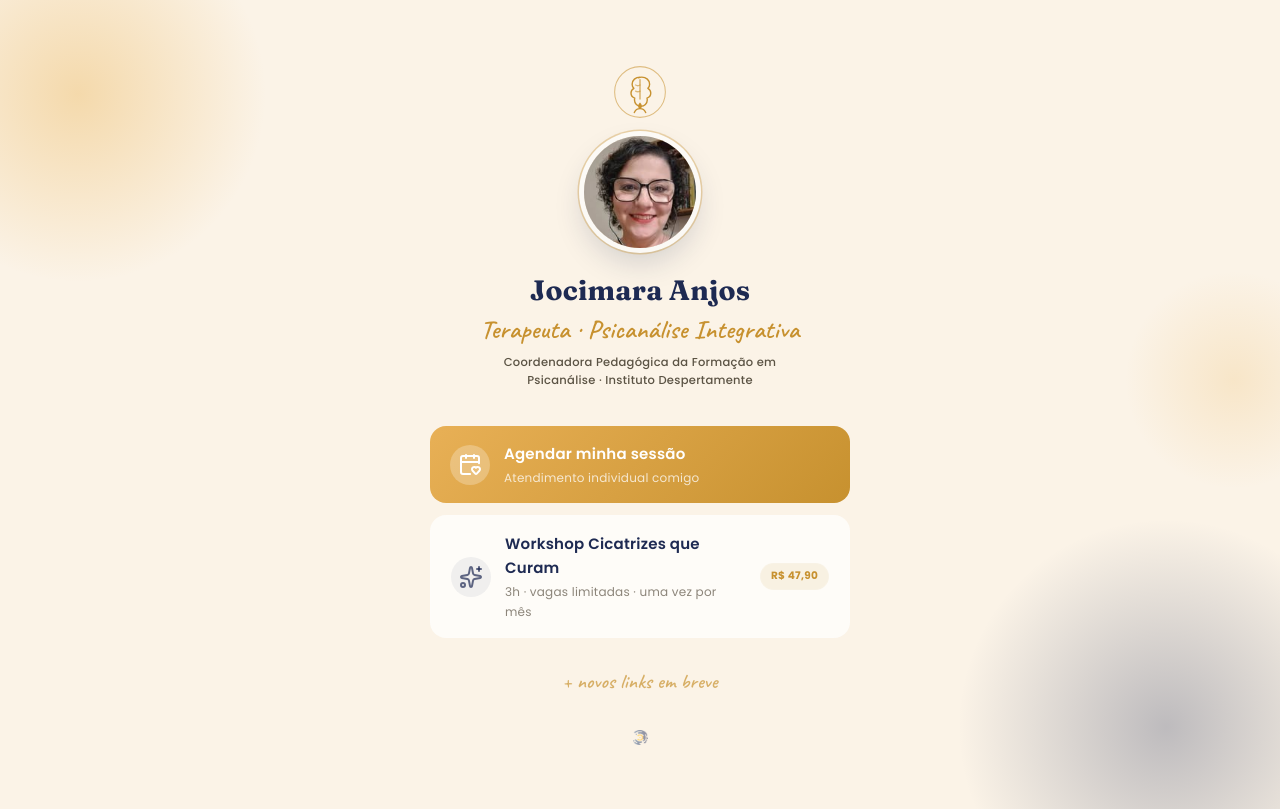
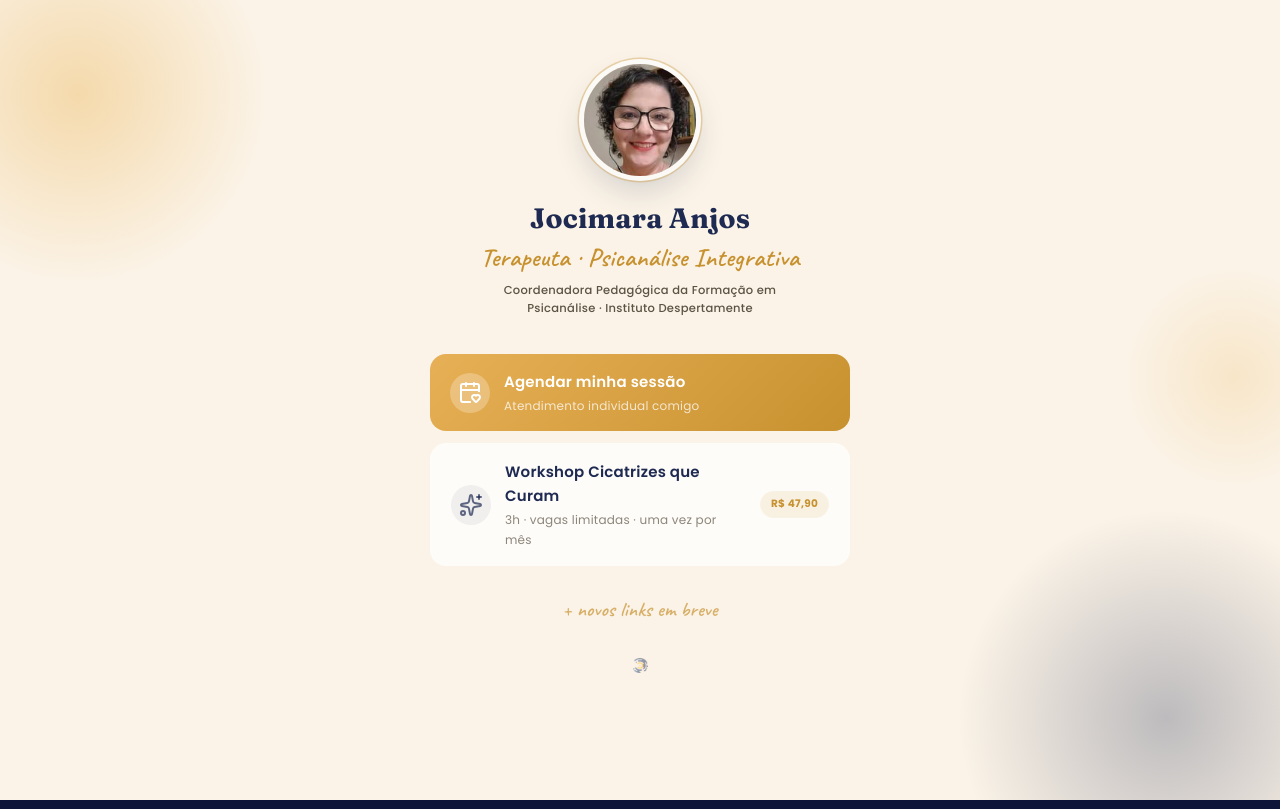
Before and after one commit to Romero1029/Area-de-Membors, a Next.js app: page /jocimara-anjos in a window 1280 px wide. Built offline with nearby package versions, Linux system fonts and the light colour scheme.

Commit message:
fix: remove icone decorativo do topo em /jocimara-anjos

```diff
--- a/src/app/jocimara-anjos/page.tsx
+++ b/src/app/jocimara-anjos/page.tsx
@@ -11,18 +11,6 @@ export const metadata = {
 }
 
 const WA_SESSAO = 'https://wa.me/5519974084809?text=Ol%C3%A1!%20Gostaria%20de%20agendar%20uma%20sess%C3%A3o%20com%20a%20Jocimara.'
-
-const BrainBloomIcon = () => (
-  <svg viewBox="0 0 64 64" fill="none" stroke="#C7912F" strokeWidth="1.6" className="w-full h-full">
-    <circle cx="32" cy="32" r="29" strokeWidth="1.2" opacity="0.55" />
-    <path d="M32 15c-5 0-9 3.3-9 8.2 0 2 .8 3.5 2 4.6-2 1-3.3 3-3.3 5.4 0 2.7 1.8 5 4.3 5.8-.2.7-.3 1.4-.3 2.2 0 4 3.2 7 7.3 7s7.3-3 7.3-7c0-.8-.1-1.5-.3-2.2 2.5-.8 4.3-3.1 4.3-5.8 0-2.4-1.3-4.4-3.3-5.4 1.2-1.1 2-2.6 2-4.6 0-4.9-4-8.2-9-8.2-1.4 0-2.7.3-3.9.8"
-      strokeLinecap="round" strokeLinejoin="round" />
-    <path d="M32 18v22" strokeLinecap="round" opacity="0.7" />
-    <path d="M27 24c1.6 1 3.4 1 5 0M27 31c1.6 1 3.4 1 5 0" strokeLinecap="round" opacity="0.6" />
-    <path d="M32 45v6M32 51c-3 0-5.5 2-6.5 4.5M32 51c3 0 5.5 2 6.5 4.5M32 51c-1.6-1.8-1.6-4 0-6M32 51c1.6-1.8 1.6-4 0-6"
-      strokeLinecap="round" strokeLinejoin="round" />
-  </svg>
-)
 
 const links = [
   {
@@ -56,10 +44,6 @@ export default function JocimaraAnjosPage() {
         style={{ background: 'radial-gradient(circle, rgba(232,169,60,0.18), rgba(232,169,60,0) 70%)' }} />
 
       <div className="relative w-full max-w-[420px] flex flex-col items-center">
-        <div className="w-14 h-14 mb-4">
-          <BrainBloomIcon />
-        </div>
-
         <div
           className="w-[112px] h-[112px] rounded-full overflow-hidden mb-5 shrink-0"
           style={{ boxShadow: '0 0 0 5px rgba(255,255,255,0.9), 0 0 0 6.5px rgba(199,145,47,0.35), 0 14px 30px rgba(30,42,82,0.18)' }}
```
